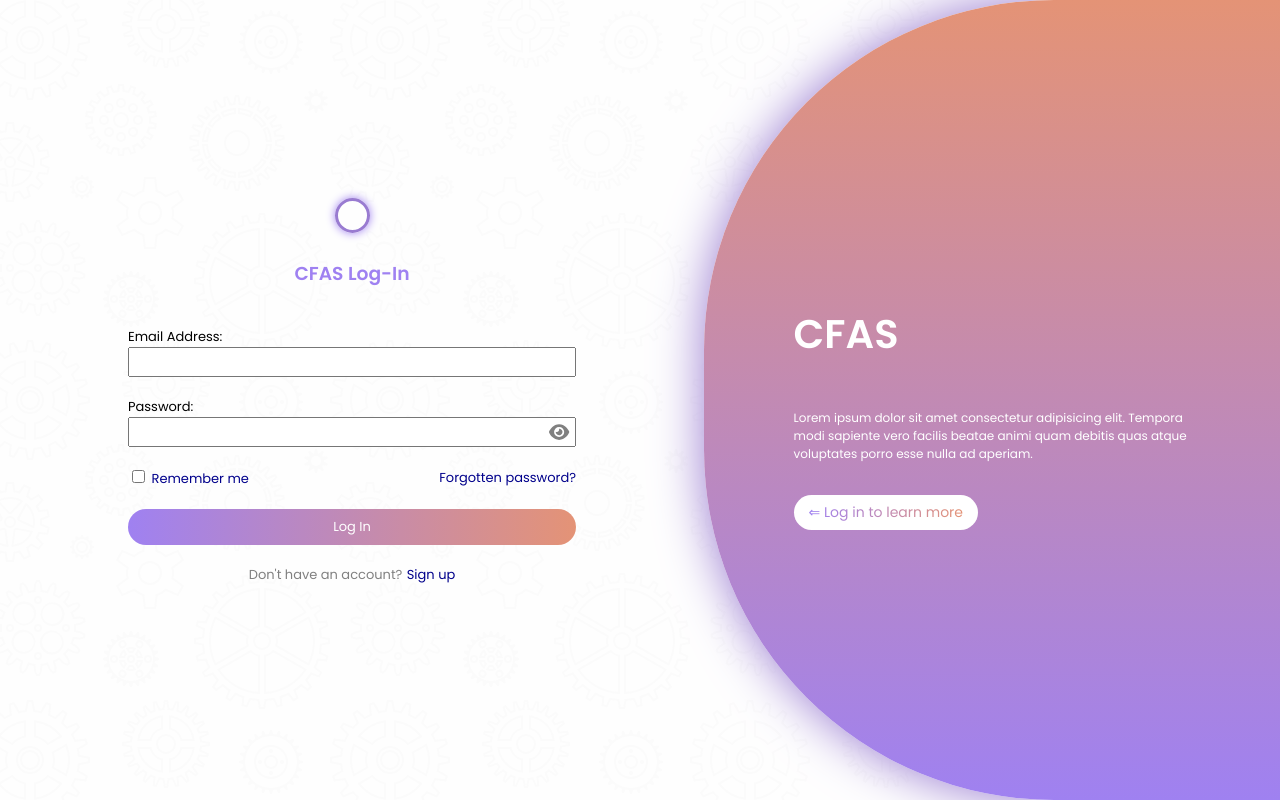
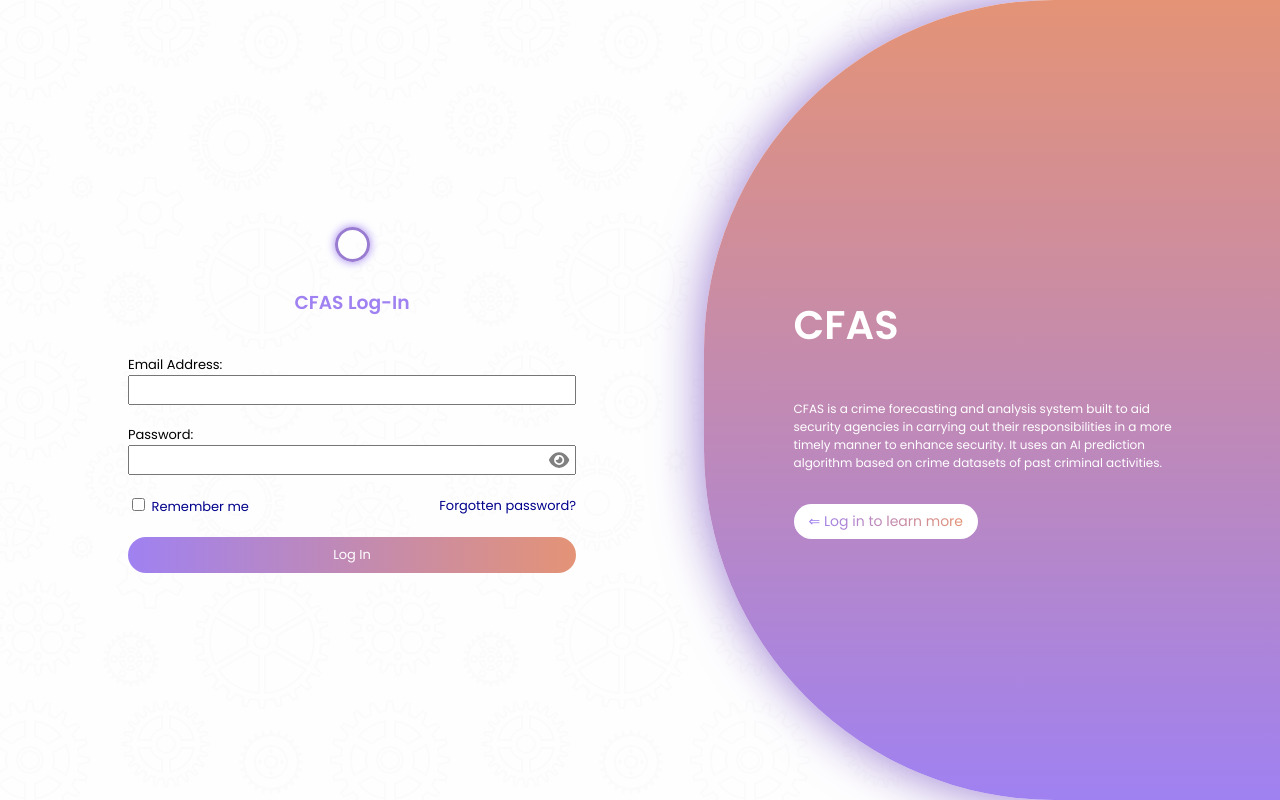
Before and after one commit to Moscolape/crime-app, a React (Create React App) app: page / in a window 1280 px wide. Built offline with nearby package versions, Linux system fonts and the light colour scheme; a web font is replaced by a local one.

Commit message:
change login page text and crime percentage accuracy to 1 d.p

```diff
--- a/src/components/crime-pie-chart/crime-piechart.component.js
+++ b/src/components/crime-pie-chart/crime-piechart.component.js
@@ -76,7 +76,7 @@ const PieChart = ({ crimes }) => {
   };
 
   const totalCrimes = crimeData.reduce((sum, count) => sum + count, 0);
-  const crimePercentages = crimeData.map(count => ((count / totalCrimes) * 100).toFixed(0));
+  const crimePercentages = crimeData.map(count => ((count / totalCrimes) * 100).toFixed(1));
 
   // Configure chart options to reduce size
   const chartOptions = {
--- a/src/components/login/login-component.js
+++ b/src/components/login/login-component.js
@@ -135,12 +135,12 @@ const Login = () => {
                         </button>
                         {error && <p className="error-message">{error}</p>}
                     </form>
-                    <p><span style={{color:'gray',fontSize: 13}}>Don't have an account?</span> <Link to="/sign-up" style={{color:'darkblue',fontSize: 13,textDecoration:'none'}}>Sign up</Link></p>
+                    {/* <p><span style={{color:'gray',fontSize: 13}}>Don't have an account?</span> <Link to="/sign-up" style={{color:'darkblue',fontSize: 13,textDecoration:'none'}}>Sign up</Link></p> */}
                 </section>
                 <section className="circle-section">
                     <h1>CFAS</h1>
                     <p>
-                        Lorem ipsum dolor sit amet consectetur adipisicing elit. Tempora modi sapiente vero facilis beatae animi quam debitis quas atque voluptates porro esse nulla ad aperiam.
+                        CFAS is a crime forecasting and analysis system built to aid security agencies in carrying out their responsibilities in a more timely manner to enhance security. It uses an AI prediction algorithm based on crime datasets of past criminal activities.
                     </p>
                     <div className="learn">
                         <div className="span">
```
